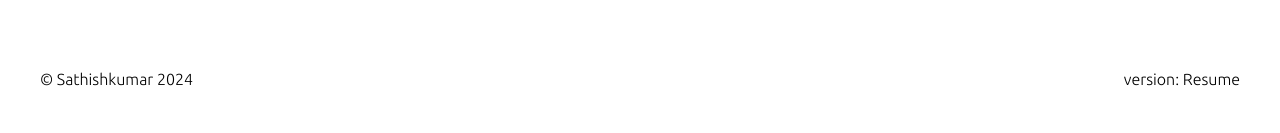
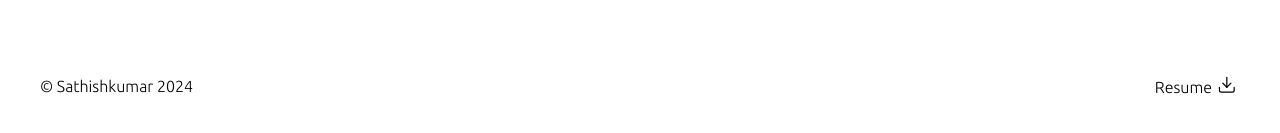
Before and after one commit to sathish-repos/profile, an Angular app: page / in a window 1280 px wide. Shown: the part 2292-2425 px from the top of the page. Built offline with nearby package versions, Linux system fonts and the light colour scheme.

Commit message:
add resume

```diff
--- a/src/app/shared/components/footer/footer.component.html
+++ b/src/app/shared/components/footer/footer.component.html
@@ -1,4 +1,22 @@
 <div class="footer">
   <div class="copyright">© Sathishkumar 2024</div>
-  <div class="version">version: {{ resumeBtn }}</div>
+  <div class="resume" (click)="downloadResume()">
+    <span>Resume</span>
+    <svg
+      xmlns="http://www.w3.org/2000/svg"
+      width="18"
+      height="18"
+      viewBox="0 0 22 22"
+      fill="none"
+      stroke="currentColor"
+      stroke-width="1.5"
+      stroke-linecap="round"
+      stroke-linejoin="round"
+      class="feather feather-download"
+    >
+      <path d="M21 15v4a2 2 0 0 1-2 2H5a2 2 0 0 1-2-2v-4" />
+      <polyline points="7 10 12 15 17 10" />
+      <line x1="12" y1="15" x2="12" y2="3" />
+    </svg>
+  </div>
 </div>
--- a/src/app/shared/components/footer/footer.component.scss
+++ b/src/app/shared/components/footer/footer.component.scss
@@ -14,3 +14,26 @@
     padding: 20px;
   }
 }
+
+.resume {
+  padding: 5px;
+
+  -webkit-touch-callout: none;
+  -webkit-user-select: none;
+  -khtml-user-select: none;
+  -moz-user-select: none;
+  -ms-user-select: none;
+  user-select: none;
+
+  span {
+    margin-right: 5px;
+  }
+
+  svg {
+    stroke: var(--text);
+  }
+}
+
+.resume:hover {
+  cursor: pointer;
+}
--- a/src/app/shared/components/footer/footer.component.ts
+++ b/src/app/shared/components/footer/footer.component.ts
@@ -8,5 +8,17 @@ import { Component } from '@angular/core';
   styleUrl: './footer.component.scss',
 })
 export class FooterComponent {
-  resumeBtn = 'Resume';
+  downloadResume() {
+    const resumeUrl =
+      'https://sathish-repos.github.io/assets/pdfs/resume/resume.pdf';
+
+    const link = document.createElement('a');
+    link.target = '_blank';
+    link.href = resumeUrl;
+
+    document.body.appendChild(link);
+    link.click();
+
+    document.body.removeChild(link);
+  }
 }
```
Also changed, not shown: src/assets/download-cloud.svg (added).
